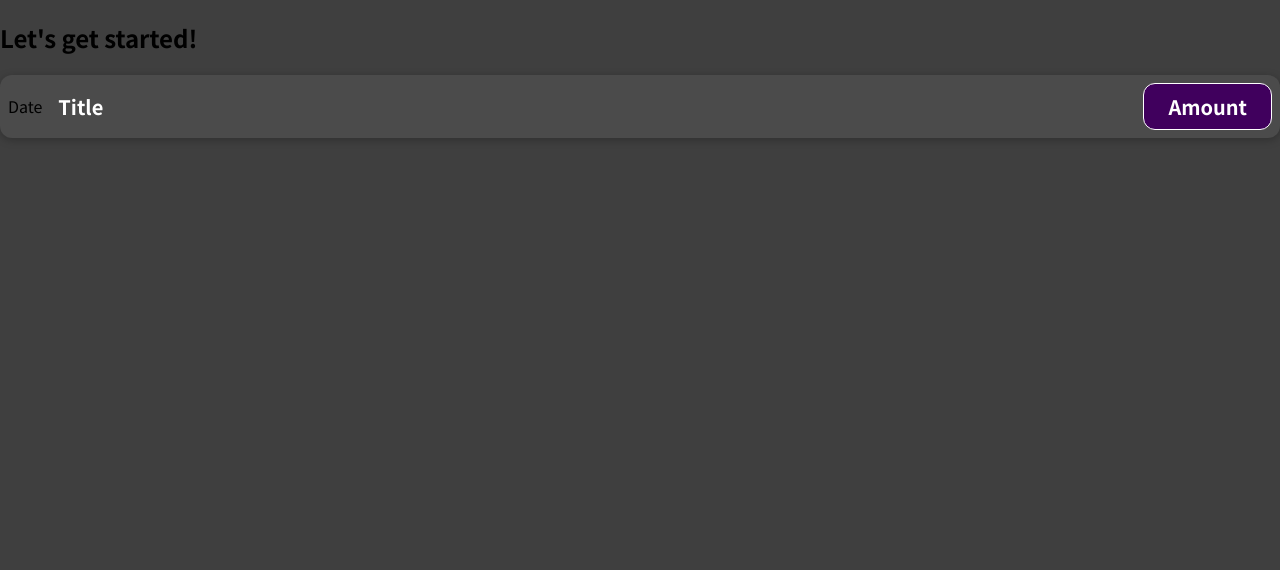
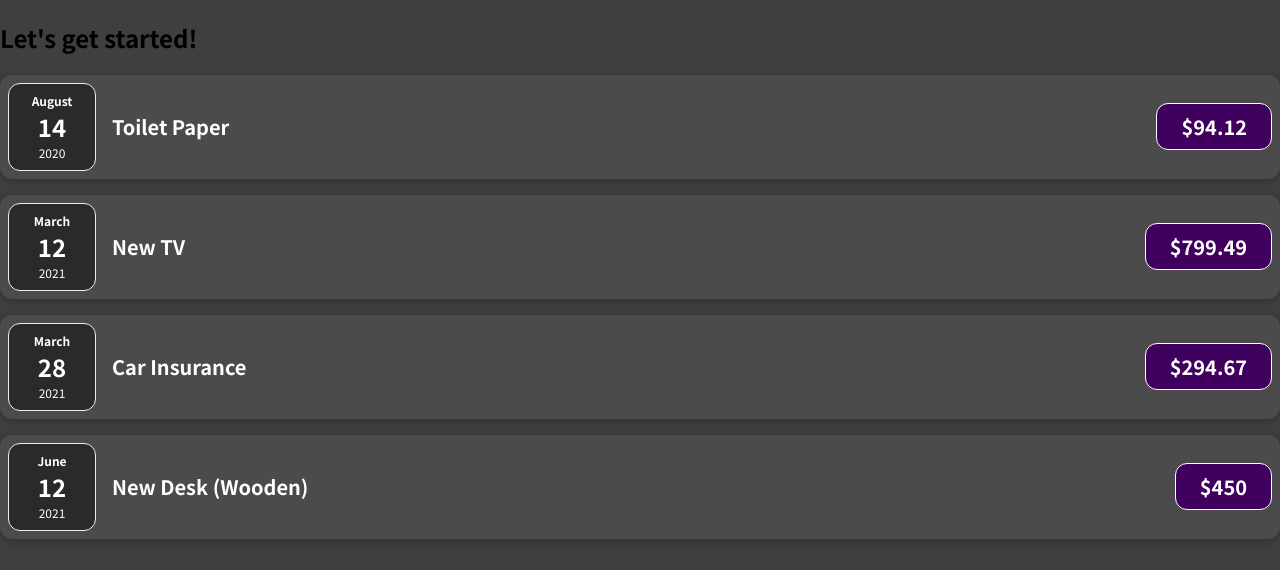
Before and after one commit to AyjayJr/expenses_tracker, a JavaScript app: page / in a window 1280 px wide. Shown: the top 570 px of the page. Built offline with nearby package versions, Linux system fonts and the light colour scheme.

Commit message:
added expense date component and style sheet

```diff
--- a/src/App.js
+++ b/src/App.js
@@ -1,10 +1,57 @@
 import ExpenseItem from "./components/ExpenseItem";
 
 function App() {
+
+const expenses = [
+    {
+      id: 'e1',
+      title: 'Toilet Paper',
+      amount: 94.12,
+      date: new Date(2020,7,14),
+    },
+    {
+      id: 'e2',
+      title: 'New TV',
+      amount: 799.49,
+      date: new Date(2021,2,12),
+    },
+    {
+      id: 'e3',
+      title: 'Car Insurance',
+      amount: 294.67,
+      date: new Date(2021,2,28),
+    },
+    {
+      id: 'e4',
+      title: 'New Desk (Wooden)',
+      amount: 450,
+      date: new Date(2021,5,12),
+    },
+  ];
+
   return (
     <div>
       <h2>Let's get started!</h2>
-      <ExpenseItem></ExpenseItem>
+      <ExpenseItem
+        title={expenses[0].title}
+        amount={expenses[0].amount}
+        date={expenses[0].date}
+      />
+      <ExpenseItem
+        title={expenses[1].title}
+        amount={expenses[1].amount}
+        date={expenses[1].date}
+      />
+      <ExpenseItem
+        title={expenses[2].title}
+        amount={expenses[2].amount}
+        date={expenses[2].date}
+      />
+      <ExpenseItem
+        title={expenses[3].title}
+        amount={expenses[3].amount}
+        date={expenses[3].date}
+      />
     </div>
   );
 }
--- /dev/null
+++ b/src/components/ExpenseDate.css
@@ -0,0 +1,26 @@
+.expense-date {
+  display: flex;
+  flex-direction: column;
+  width: 5.5rem;
+  height: 5.5rem;
+  border: 1px solid #ececec;
+  background-color: #2a2a2a;
+  color: white;
+  border-radius: 12px;
+  align-items: center;
+  justify-content: center;
+}
+
+.expense-date__month {
+  font-size: 0.75rem;
+  font-weight: bold;
+}
+
+.expense-date__year {
+  font-size: 0.75rem;
+}
+
+.expense-date__day {
+  font-size: 1.5rem;
+  font-weight: bold;
+}
--- /dev/null
+++ b/src/components/ExpenseDate.js
@@ -0,0 +1,17 @@
+import './ExpenseDate.css'
+
+function ExpenseDate(props) {
+	const month = props.date.toLocaleString('en-US', { month: 'long' });
+	const day = props.date.toLocaleString('en-US', { day: '2-digit' });
+	const year = props.date.getFullYear();
+
+return(
+	<div className="expense-date">
+		<div className="expense-date__month">{month}</div>
+		<div className="expense-date__day">{day}</div>
+		<div className="expense-date__year">{year}</div>
+	</div>
+)
+}
+
+export default ExpenseDate;
--- a/src/components/ExpenseItem.js
+++ b/src/components/ExpenseItem.js
@@ -1,12 +1,13 @@
+import ExpenseDate from './ExpenseDate';
 import './ExpenseItem.css'
 
-function ExpenseItem() {
+function ExpenseItem(props) {
 	return (
 		<div className="expense-item">
-			<div>Date</div>
+			<ExpenseDate date={props.date} />
 			<div className="expense-item__description">
-				<h2>Title</h2>
-				<div className="expense-item__price">Amount</div>
+				<h2>{props.title}</h2>
+				<div className="expense-item__price">${props.amount}</div>
 			</div>
 		</div>
 	);
```
